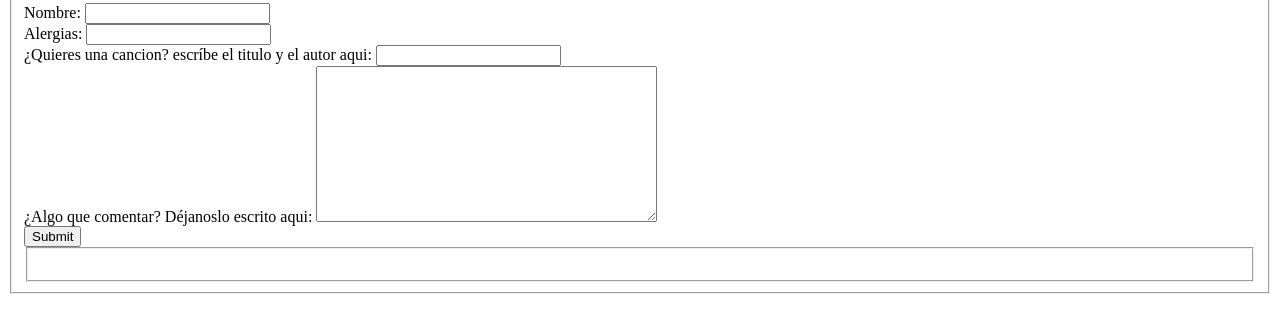
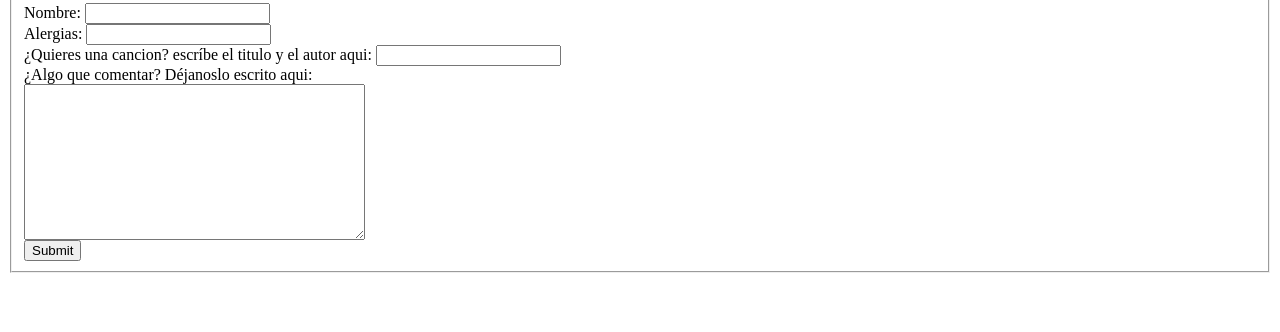
Before and after one commit to jardrockfest/website, a plain HTML site: page index.html in a window 1280 px wide. Shown: the part 348-680 px from the top of the page. Drawn offline with Linux system fonts and the light colour scheme.

Commit message:
mas cambios form

```diff
--- a/index.html
+++ b/index.html
@@ -21,12 +21,14 @@ Hola Mundo!!!
      </div>
      <div>
      ¿Algo que comentar? Déjanoslo escrito aqui:
+      </div>
+      <div>
      <textarea name="comentarios" rows="10" cols="40"></textarea>
       </div>
       <div>
      <button id="my-form-button">Submit</button>
        </div>
-  <fieldset>
+  </fieldset>
   <p id="my-form-status"></p>
 </form>
 
```
